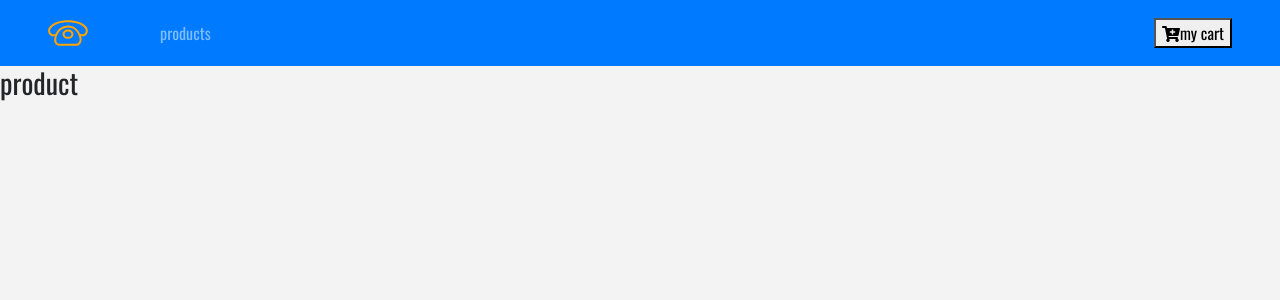
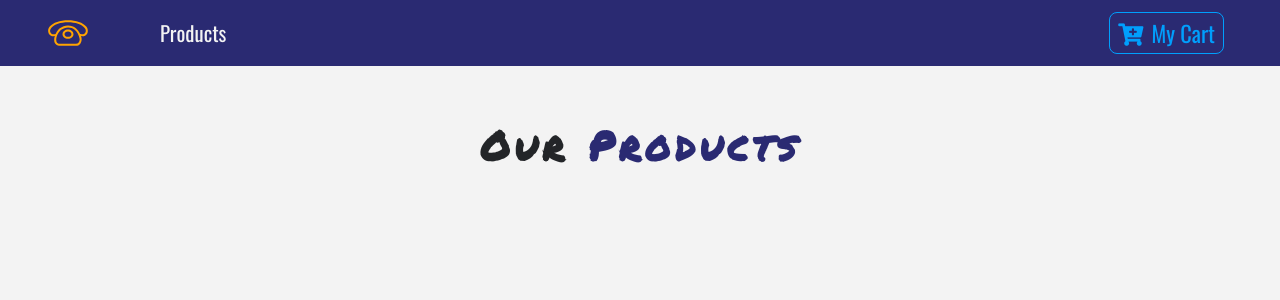
Before and after one commit to Alexi1569/phones-app, a React (Create React App) app: page / in a window 1280 px wide. Shown: the top 300 px of the page. Built offline with nearby package versions, Linux system fonts and the light colour scheme.

Commit message:
styled components created

```diff
--- a/package.json
+++ b/package.json
@@ -7,7 +7,8 @@
     "react": "^16.8.5",
     "react-dom": "^16.8.5",
     "react-router-dom": "^5.0.0",
-    "react-scripts": "2.1.8"
+    "react-scripts": "2.1.8",
+    "styled-components": "^4.2.0"
   },
   "scripts": {
     "start": "react-scripts start",
--- /dev/null
+++ b/src/components/Button.jsx
@@ -0,0 +1,21 @@
+import styled from 'styled-components';
+
+export const ButtonContainer = styled.button`
+  text-transform: capitalize;
+  font-size: 1.4rem;
+  background: transparent;
+  border: 0.05rem solid var(--lightBlue);
+  color: var(--lightBlue);
+  border-radius: 0.5rem;
+  padding: 0.2rem 0.5rem;
+  cursor: pointer;
+  margin: 0.2rem 0.5rem 0.2rem 0;
+  transition: all 0.5s ease-in-out;
+  &:hover {
+    background: var(--lightBlue);
+    color: var(--mainBlue);
+  }
+  &:focus {
+    outline: none;
+  }
+`;
--- a/src/components/NavBar.jsx
+++ b/src/components/NavBar.jsx
@@ -1,11 +1,13 @@
 import React, { Component } from 'react';
 import { Link } from 'react-router-dom';
 import logo from '../logo.svg';
+import styled from 'styled-components';
+import { ButtonContainer } from './Button';
 
 export default class NavBar extends Component {
   render() {
     return (
-      <nav className='navbar navbar-expand-sm bg-primary navbar-dark px-sm-5'>
+      <NavWrapper className='navbar navbar-expand-sm navbar-dark px-sm-5'>
         <Link to='/'>
           <img src={logo} className='navbar-brand' />
         </Link>
@@ -17,12 +19,23 @@ export default class NavBar extends Component {
           </li>
         </ul>
         <Link to='/cart' className='ml-auto'>
-          <button>
-            <i className='fas fa-cart-plus' />
+          <ButtonContainer>
+            <span className='mr-2'>
+              <i className='fas fa-cart-plus' />
+            </span>
             my cart
-          </button>
+          </ButtonContainer>
         </Link>
-      </nav>
+      </NavWrapper>
     );
   }
 }
+
+const NavWrapper = styled.nav`
+  background: var(--mainBlue);
+  .nav-link {
+    color: var(--mainWhite) !important;
+    font-size: 1.3rem;
+    text-transform: capitalize;
+  }
+`;
--- a/src/components/ProductList.jsx
+++ b/src/components/ProductList.jsx
@@ -1,12 +1,23 @@
 import React, { Component } from 'react';
 import Product from './Product';
+import Title from './Title';
+import { storeProducts } from '../data';
 
 export default class ProductList extends Component {
+  state = {
+    products: [...storeProducts]
+  };
+
   render() {
     return (
-      <div>
-        <Product />
-      </div>
+      <React.Fragment>
+        <div className='py-5'>
+          <div className='container'>
+            <Title name='our' title='products' />
+            <div className='row' />
+          </div>
+        </div>
+      </React.Fragment>
     );
   }
 }
--- /dev/null
+++ b/src/components/Title.jsx
@@ -0,0 +1,13 @@
+import React from 'react';
+
+export default function Title({ name, title }) {
+  return (
+    <div className='row'>
+      <div className='col-10 mx-auto my-2 text-center text-title'>
+        <h1 className='text-capitalize font-weight-bold'>
+          {name} <strong className='text-blue'>{title}</strong>
+        </h1>
+      </div>
+    </div>
+  );
+}
```
Also changed, not shown: 1 other file (tests, documents, lock files or other folders).
